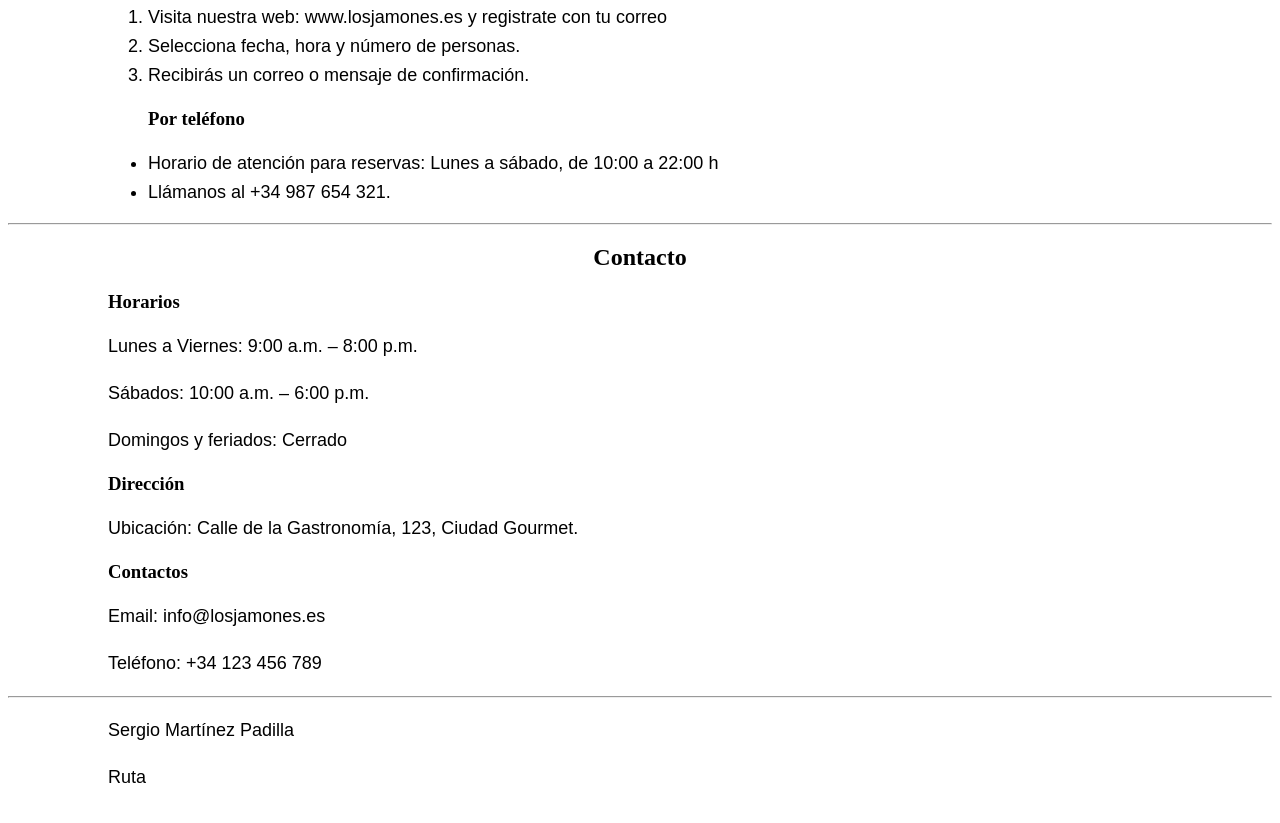
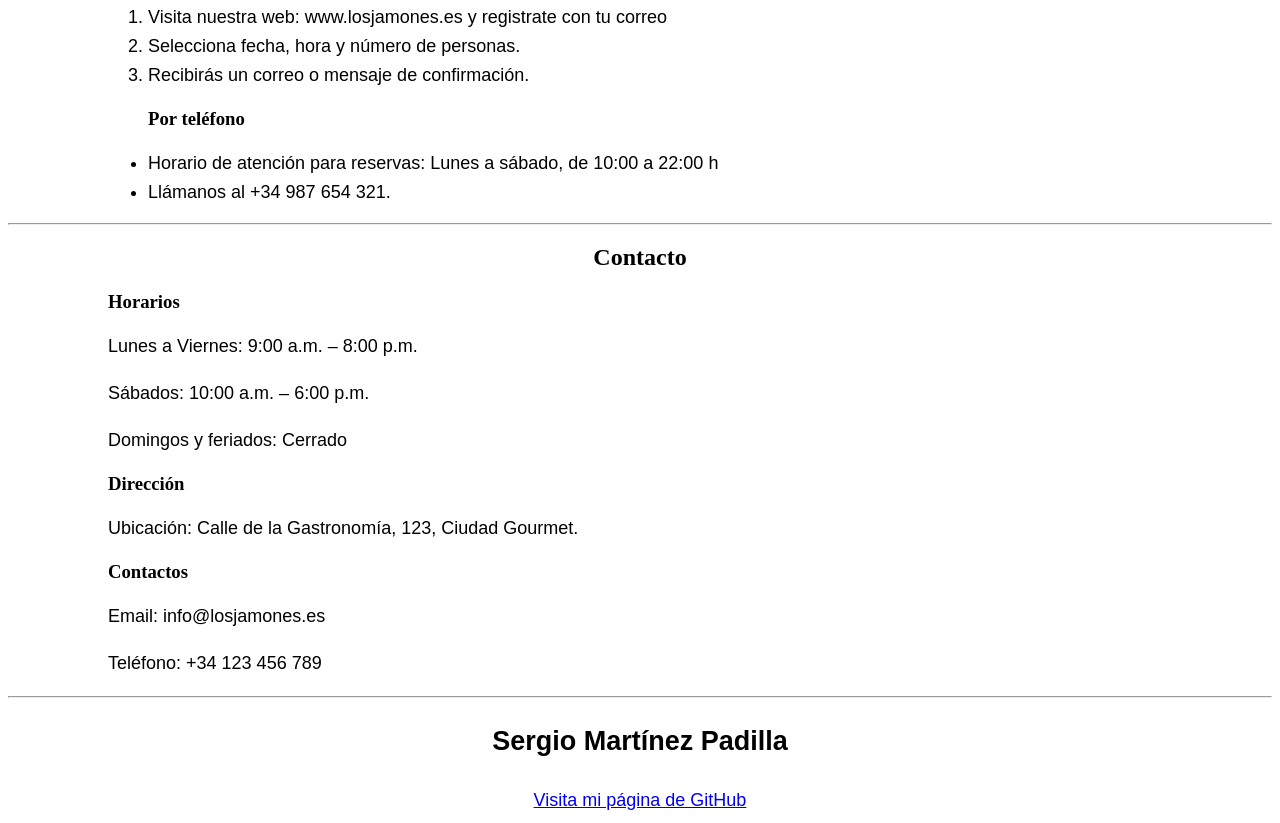
Before and after one commit to moiseslopez1014/csbdwxviii_ipcg_1, a plain HTML site: page index_SergioM.html in a window 1280 px wide. Shown: the part 1246-2069 px from the top of the page. Drawn offline with Linux system fonts and the light colour scheme.

Commit message:
Versión 3.0.0

```diff
--- a/index_SergioM.html
+++ b/index_SergioM.html
@@ -58,9 +58,8 @@
         </section>
     </main>
     <footer>
-        <p>Sergio Martínez Padilla</p>
-        <p>Ruta</p>
-
+        <h2>Sergio Martínez Padilla</h2>
+        <a href="https://github.com/SerMP904">Visita mi página de GitHub</a>
     </footer>
 </body>
 </html>
--- a/style_SergioM.css
+++ b/style_SergioM.css
@@ -34,3 +34,9 @@ h5{
     font-family: Arial, Helvetica, sans-serif;
     line-height: 1.6;
 }
+footer{
+    text-align: center;
+    font-size: 18px;
+    font-family: Arial, Helvetica, sans-serif;
+    line-height: 1.6;
+}
```
